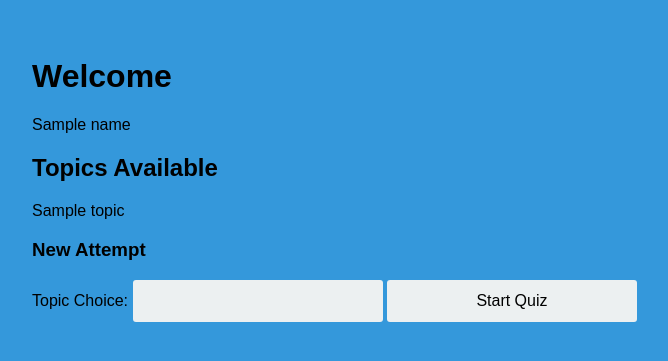
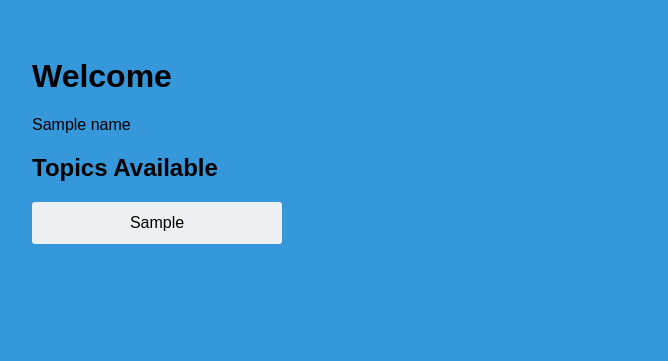
Before and after one commit to jiayuqiujq/COMSW4111---Fake-News-Quiz, a Flask app: template app/templates/homepage.html in a window 1280 px wide. Shown: the top 361 px of the page, without its empty margins (26-694 px from the left). Run offline with Flask 2, Linux system fonts and the light colour scheme; the template is opened without the code that fills it: most values are stand-ins (such as "Sample title", 1, 10 or a date in 2020); parts of the project's set-up code (start-up, migrations or seed data) failed here and were passed over.

Commit message:
Changed topic choice option into individual links

```diff
--- a/app/app.py
+++ b/app/app.py
@@ -1,4 +1,3 @@
-from asyncio.windows_events import NULL
 import os
 from sqlalchemy import *
 from sqlalchemy.pool import NullPool
--- a/app/templates/homepage.html
+++ b/app/templates/homepage.html
@@ -11,14 +11,14 @@
     <h2>Topics Available</h2>
     <div>
       {% for n in topic %}
-      <div>{{n}}</div>
+      <div>
+        <form method="POST" action="/quiz">
+        <input type="submit" value={{n}}>
+      </form>
+      </div>
       {% endfor %}
     </div>
 
-    <h3>New Attempt</h3>
-    <form method="POST" action="/quiz">
-    <p>Topic Choice: <input type="text" topic_name="topic_name"> <input type="submit" value="Start Quiz"></p>
-    </form>
 
 
 
```
